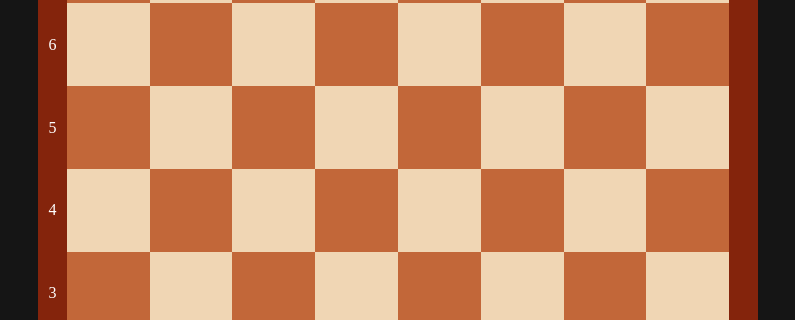
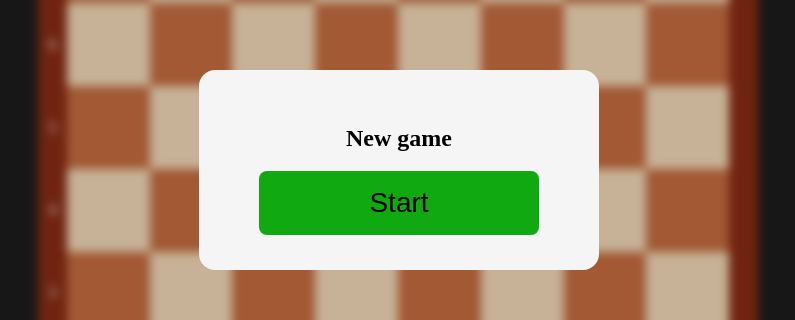
Before and after one commit to JaxV9/chess, a Next.js app: page / in a window 1280 px wide. Shown: the part 231-551 px from the top of the page, without its empty margins (242-1037 px from the left). Built offline with nearby package versions, Linux system fonts and the light colour scheme.

Commit message:
feat: hud added

```diff
--- a/src/app/globals.css
+++ b/src/app/globals.css
@@ -2,6 +2,7 @@
 @import url('../components/square/style.css');
 @import url('../components/ui/chessboardInfos/style.css');
 @import url('../components/piece/style.css');
+@import url('../components/menu/style.css');
 
 html,
 body {
--- a/src/app/page.tsx
+++ b/src/app/page.tsx
@@ -1,9 +1,11 @@
 import { Chessboard } from "@/components/chessboard/chessboard";
+import { Menu } from "@/components/menu/menu";
 
 
 export default function Home() {
   return (
     <>
+      <Menu />
       <Chessboard />
     </>
   );
--- /dev/null
+++ b/src/components/menu/menu.tsx
@@ -0,0 +1,17 @@
+
+
+export const Menu = () => {
+
+    return (
+        <>
+            <section className="menu-section">
+                <div className="menu-container">
+                    <div>
+                        <h2>New game</h2>
+                        <button className="menu-start-game-btn">Start</button>
+                    </div>
+                </div>
+            </section>
+        </>
+    )
+}
--- /dev/null
+++ b/src/components/menu/style.css
@@ -0,0 +1,48 @@
+.menu-section {
+    z-index: 5;
+    position: absolute;
+    top: 0;
+    height: 0;
+    width: 100%;
+    height: 100vh;
+    background: rgba(36, 36, 36, 0.2);
+    border-radius: 16px;
+    box-shadow: 0 4px 30px rgba(0, 0, 0, 0.1);
+    backdrop-filter: blur(5px);
+    -webkit-backdrop-filter: blur(5px);
+    border: 1px solid rgba(36, 36, 36, 0.3);
+    display: flex;
+}
+
+.menu-container {
+    width: 400px;
+    height: 200px;
+    border-radius: 16px;
+    background-color: rgb(245, 245, 245);
+    margin: auto;
+    display: flex;
+    flex-direction: column;
+}
+
+.menu-container > div {
+    text-align: center;
+    margin: auto;
+    width: 70%;
+}
+
+.menu-start-game-btn {
+    padding: 16px 0;
+    width: 100%;
+    background-color: rgb(17, 169, 17);
+    border: none;
+    border-radius: 8px;
+    display: block;
+    cursor: pointer;
+    transition: all ease 0.2s;
+    font-size: 28px;
+}
+
+.menu-start-game-btn:hover {
+    opacity: 0.9;
+    transition: all ease 0.2s;
+}
--- a/src/components/piece/piece.tsx
+++ b/src/components/piece/piece.tsx
@@ -1,6 +1,6 @@
 "use client";
-import { ChessPiece } from "@/data/chess";
 import useCurrentImagePiece from "@/hooks/useCurrentImagePiece";
+import { ChessPiece } from "@/models/models";
 
 type PiecePropsType = {
     currentPieceProps: ChessPiece,
--- a/src/models/models.ts
+++ b/src/models/models.ts
@@ -6,6 +6,7 @@ export type ChessPiece = {
 };
 
 export type Player = {
+    id: string
     name: string;
     team: "white" | 'black',
     ChessPiecesCaptured: ChessPiece[] | null,
@@ -16,7 +17,7 @@ export type Move = {
     player: Player,
     from: number,
     to: number,
-    pieceCaptured: ChessPiece
+    pieceCaptured: ChessPiece | null
 }
 
 export type Game = {
```
